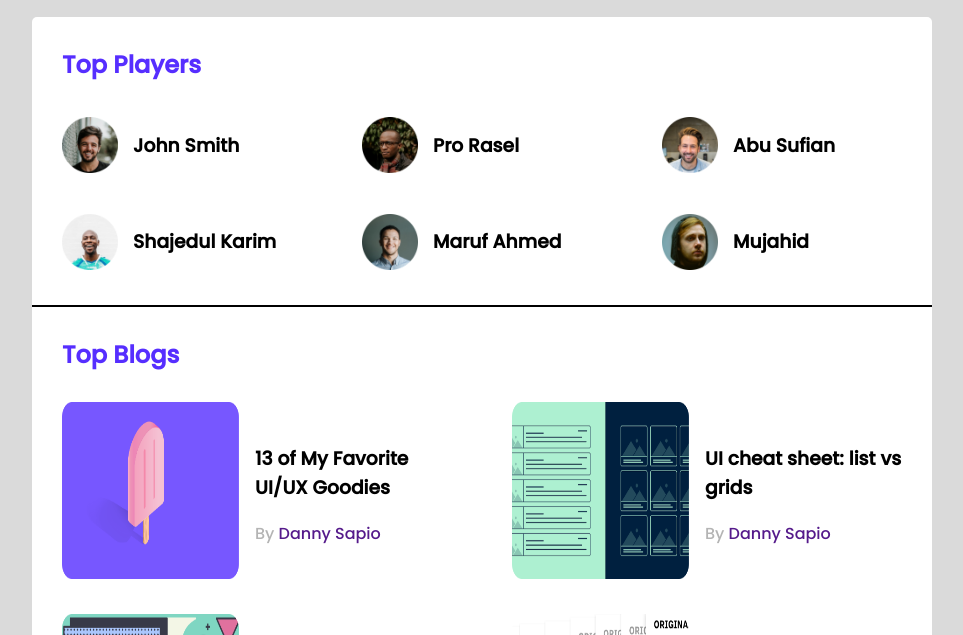
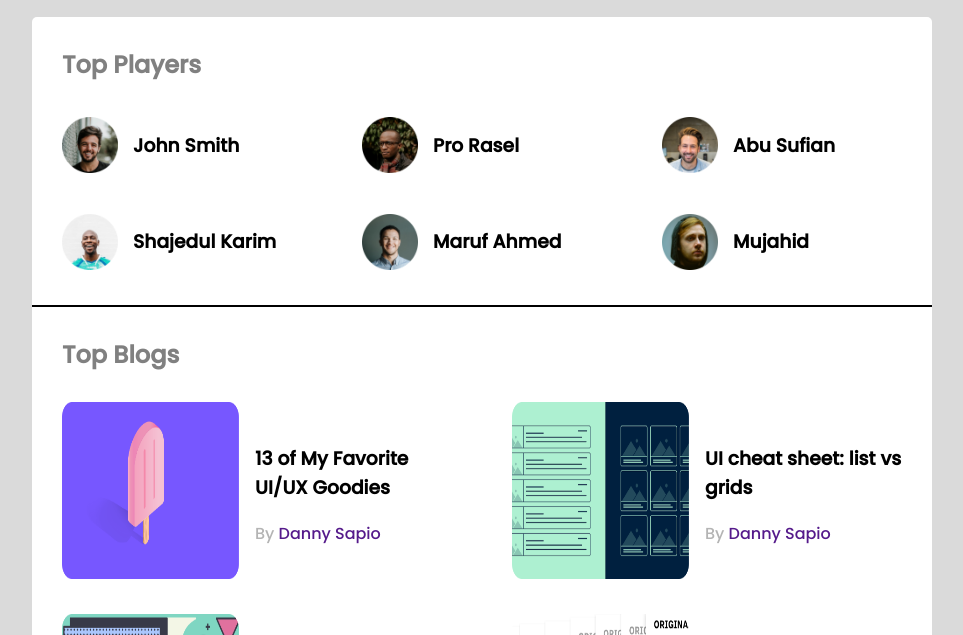
Before and after one commit to mehedih23/landingPage-practice-responsive, a plain HTML site: page index.html in a window 1280 px wide. Shown: the part 103-738 px from the top of the page, without its empty margins (158-1121 px from the left). Drawn offline with Linux system fonts and the light colour scheme.

Commit message:
change-color-with-js

```diff
--- a/index.html
+++ b/index.html
@@ -209,6 +209,8 @@
 
 
     </main>
+
+    <script src="./main.js"></script>
 </body>
 
 </html>
--- /dev/null
+++ b/main.js
@@ -0,0 +1,4 @@
+const sectionTitle = document.getElementsByClassName('section-title');
+for (const sectiontitle of sectionTitle) {
+    sectiontitle.style.color = 'gray';
+}
```
